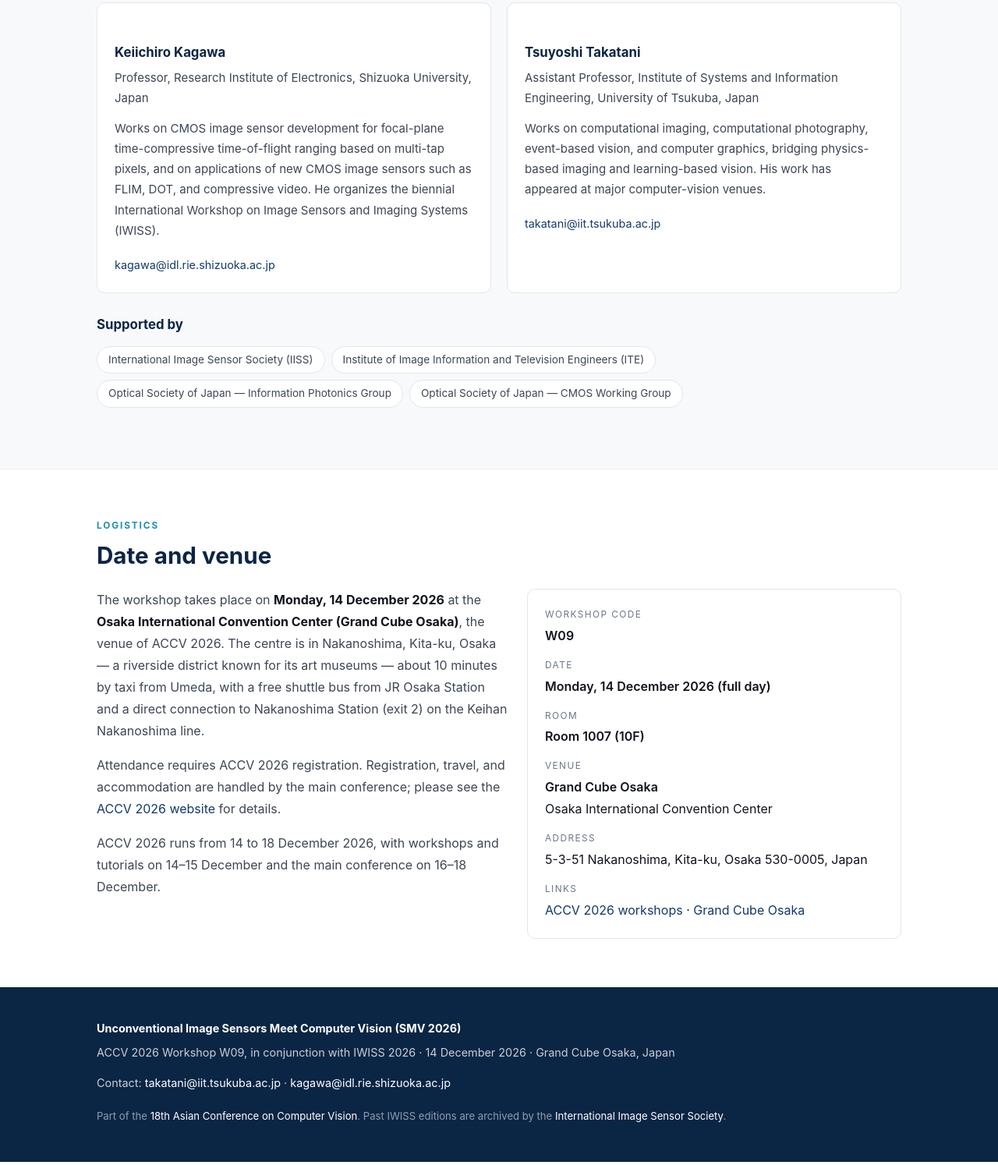
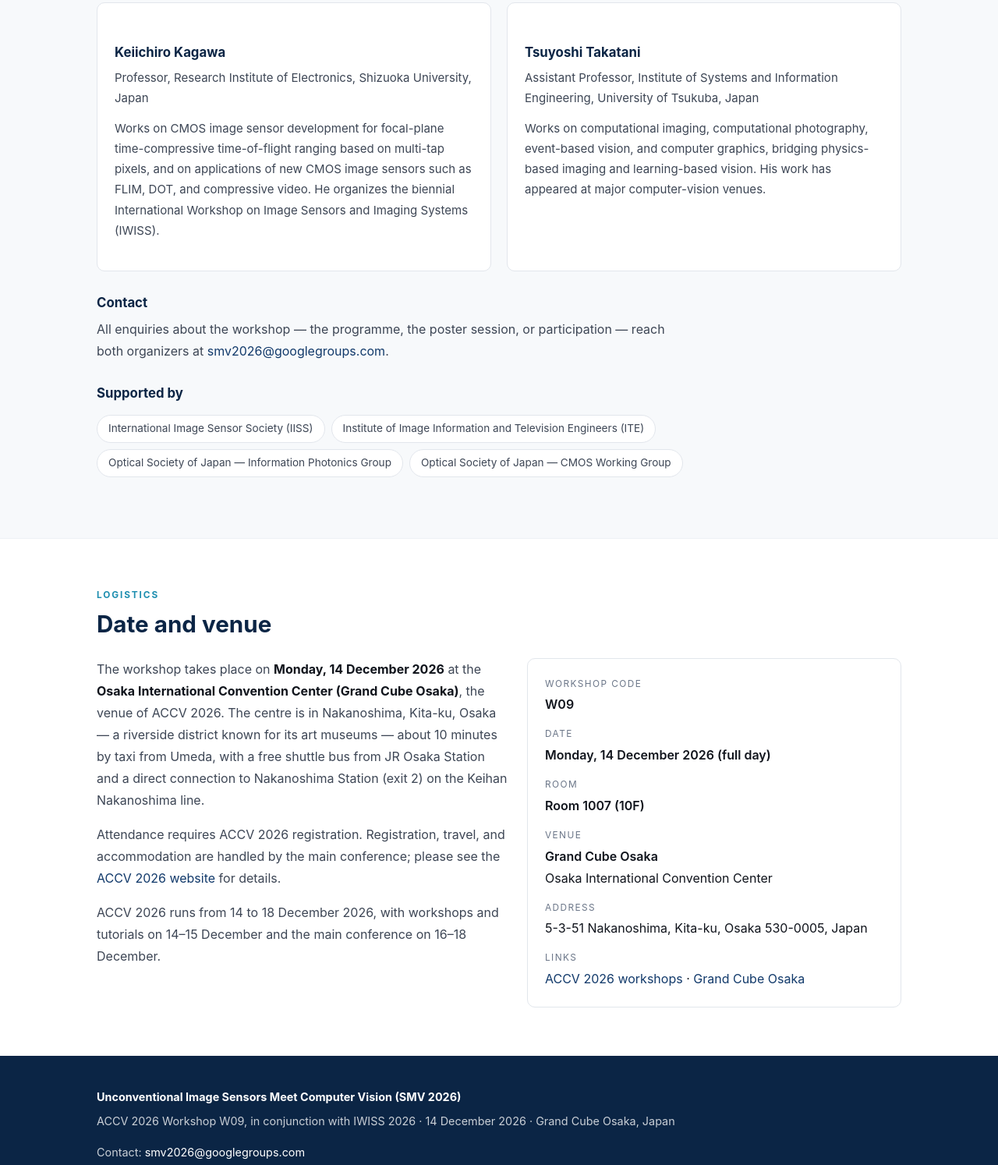
Before and after one commit to SensorsMeetVision/smv2026, a plain HTML site: page index.html in a window 1280 px wide. Shown: the part 4248-5742 px from the top of the page at 78% size. Drawn offline with Linux system fonts and the light colour scheme.

Commit message:
Use workshop mailing list as the contact address

```diff
--- a/index.html
+++ b/index.html
@@ -240,7 +240,7 @@
       <p><strong>Submission instructions — to be determined.</strong>
       The submission page will open here in due course. In the meantime, questions about
       scope and eligibility are very welcome by email:
-      <a href="mailto:takatani@iit.tsukuba.ac.jp">takatani@iit.tsukuba.ac.jp</a>.</p>
+      <a href="mailto:smv2026@googlegroups.com">smv2026@googlegroups.com</a>.</p>
     </div>
 
     <div class="note">
@@ -268,7 +268,6 @@
           image sensors such as FLIM, DOT, and compressive video. He organizes the biennial
           International Workshop on Image Sensors and Imaging Systems (IWISS).
         </p>
-        <a href="mailto:kagawa@idl.rie.shizuoka.ac.jp">kagawa@idl.rie.shizuoka.ac.jp</a>
       </div>
 
       <div class="organizer">
@@ -280,9 +279,15 @@
           and computer graphics, bridging physics-based imaging and learning-based vision.
           His work has appeared at major computer-vision venues.
         </p>
-        <a href="mailto:takatani@iit.tsukuba.ac.jp">takatani@iit.tsukuba.ac.jp</a>
       </div>
     </div>
+
+    <h3>Contact</h3>
+    <p class="prose">
+      All enquiries about the workshop — the programme, the poster session, or
+      participation — reach both organizers at
+      <a href="mailto:smv2026@googlegroups.com">smv2026@googlegroups.com</a>.
+    </p>
 
     <h3>Supported by</h3>
     <ul class="support">
@@ -355,9 +360,7 @@
       14 December 2026 &middot; Grand Cube Osaka, Japan
     </p>
     <p>
-      Contact:
-      <a href="mailto:takatani@iit.tsukuba.ac.jp">takatani@iit.tsukuba.ac.jp</a> &middot;
-      <a href="mailto:kagawa@idl.rie.shizuoka.ac.jp">kagawa@idl.rie.shizuoka.ac.jp</a>
+      Contact: <a href="mailto:smv2026@googlegroups.com">smv2026@googlegroups.com</a>
     </p>
     <p class="footer__meta">
       Part of the <a href="https://accv2026.org/" target="_blank" rel="noopener">18th Asian
```
